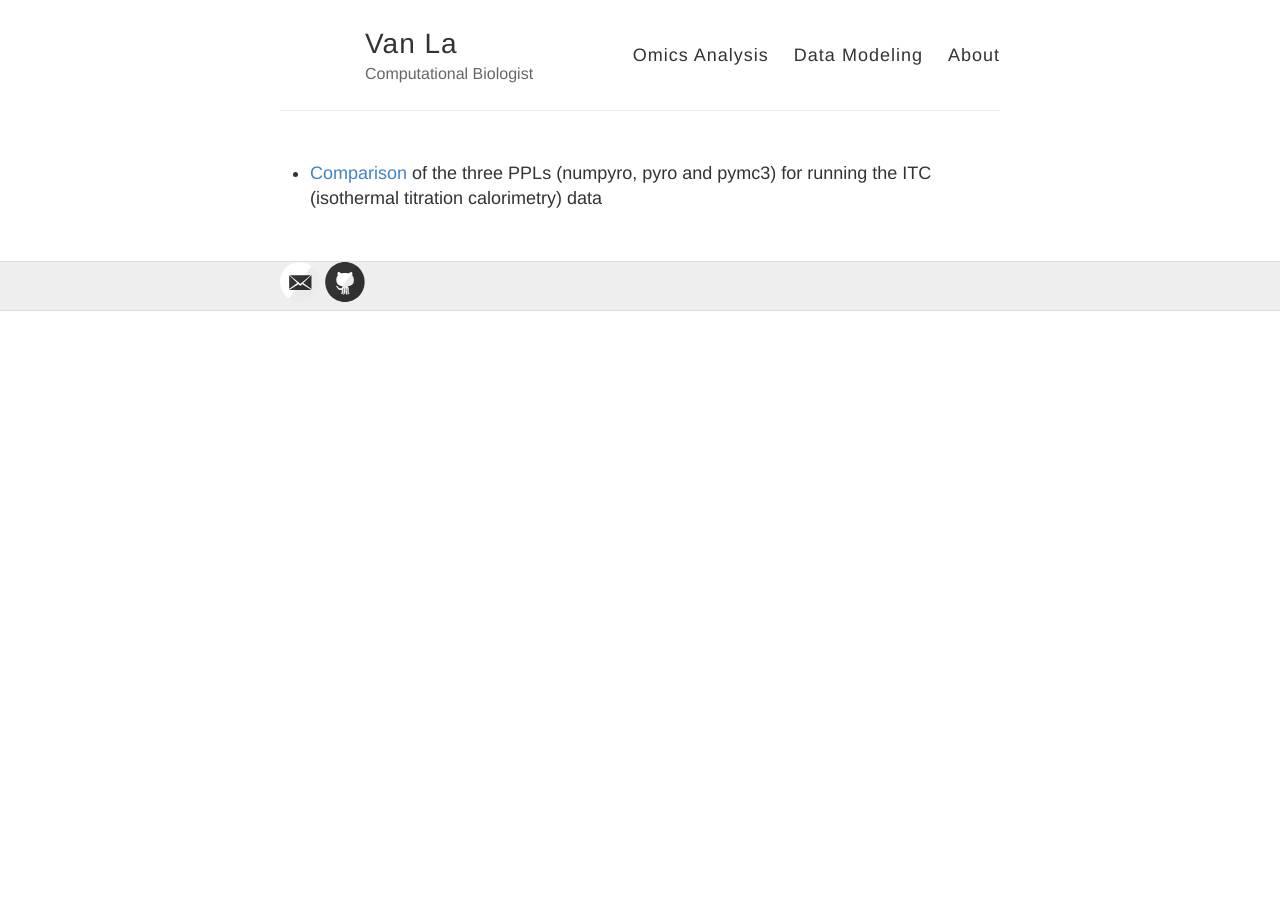
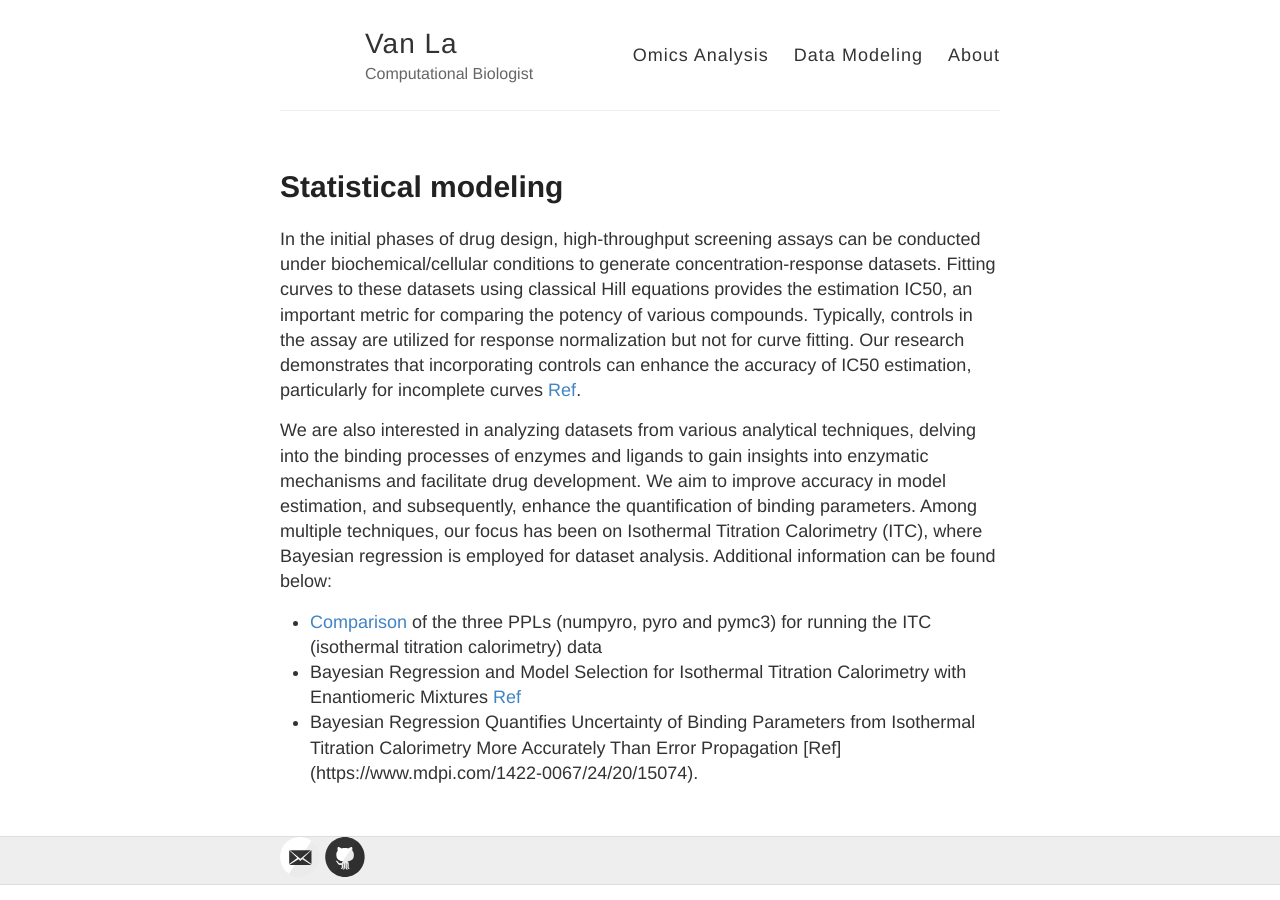
Before and after one commit to vanngocthuyla/Data_Analysis, a Jekyll site: the page built from pages/bayesian.md, in a window 1280 px wide. Built offline with Jekyll 4.4.1, drawn with Linux system fonts in a browser that asks for light colours; our own code applies the rules of GitHub Pages for plain Markdown files.

Commit message:
Update bayesian.md

```diff
--- a/pages/bayesian.md
+++ b/pages/bayesian.md
@@ -1 +1,9 @@
+# Statistical modeling
+
+In the initial phases of drug design, high-throughput screening assays can be conducted under biochemical/cellular conditions to generate concentration-response datasets. Fitting curves to these datasets using classical Hill equations provides the estimation IC50,  an important metric for comparing the potency of various compounds. Typically, controls in the assay are utilized for response normalization but not for curve fitting. Our research demonstrates that incorporating controls can enhance the accuracy of IC50 estimation, particularly for incomplete curves [Ref](https://pubs.acs.org/doi/10.1021/acs.jmedchem.3c00107).
+
+We are also interested in analyzing datasets from various analytical techniques, delving into the binding processes of enzymes and ligands to gain insights into enzymatic mechanisms and facilitate drug development. We aim to improve accuracy in model estimation, and subsequently, enhance the quantification of binding parameters. Among multiple techniques, our focus has been on Isothermal Titration Calorimetry (ITC), where Bayesian regression is employed for dataset analysis. Additional information can be found below:
+
 - [Comparison](https://vanngocthuyla.github.io/Data_Analysis/pages/bayesian/bitc-PPL-benchmark) of the three PPLs (numpyro, pyro and pymc3) for running the ITC (isothermal titration calorimetry) data
+- Bayesian Regression and Model Selection for Isothermal Titration Calorimetry with Enantiomeric Mixtures [Ref](https://journals.plos.org/plosone/article?id=10.1371/journal.pone.0273656)
+- Bayesian Regression Quantifies Uncertainty of Binding Parameters from Isothermal Titration Calorimetry More Accurately Than Error Propagation [Ref] (https://www.mdpi.com/1422-0067/24/20/15074).
```
